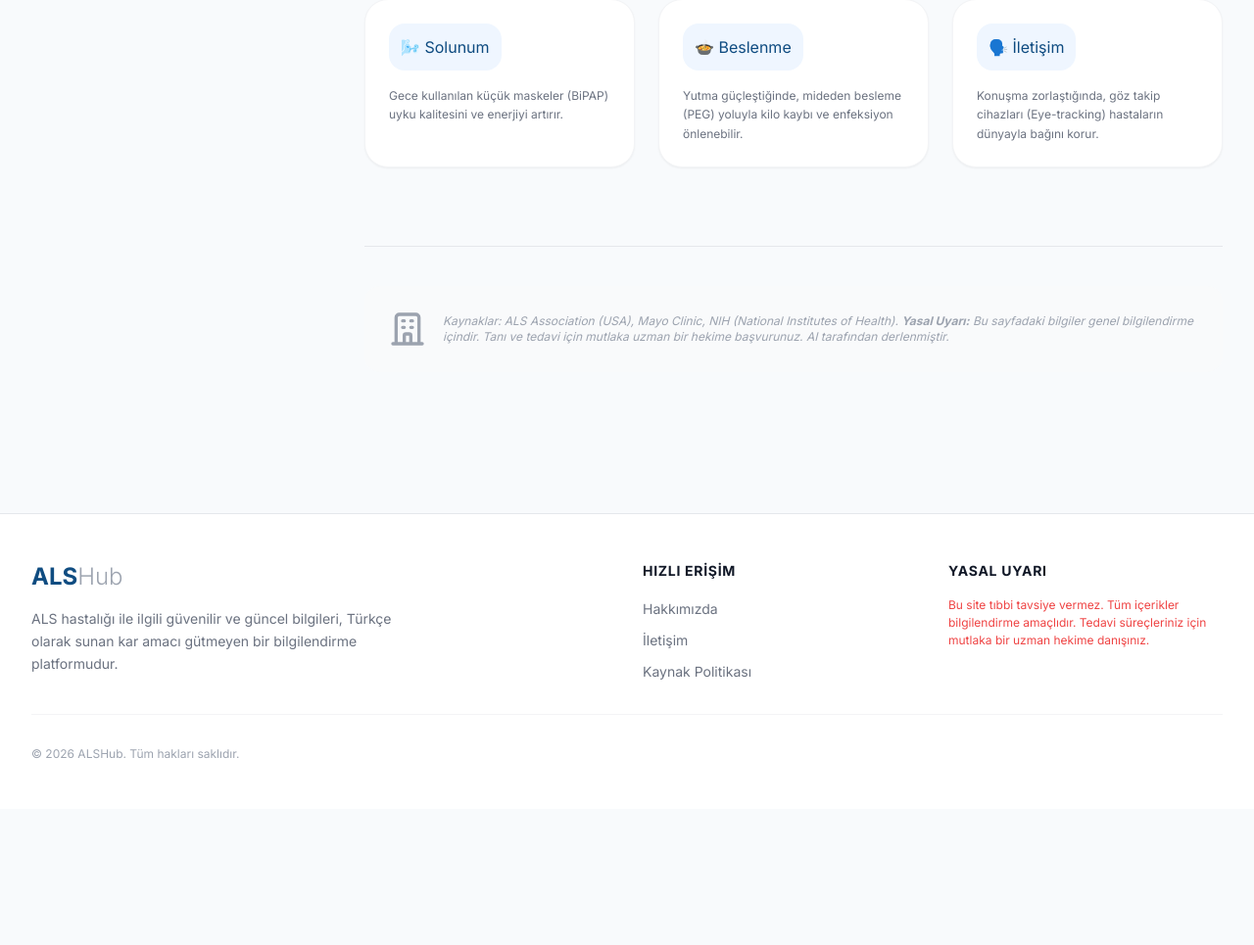
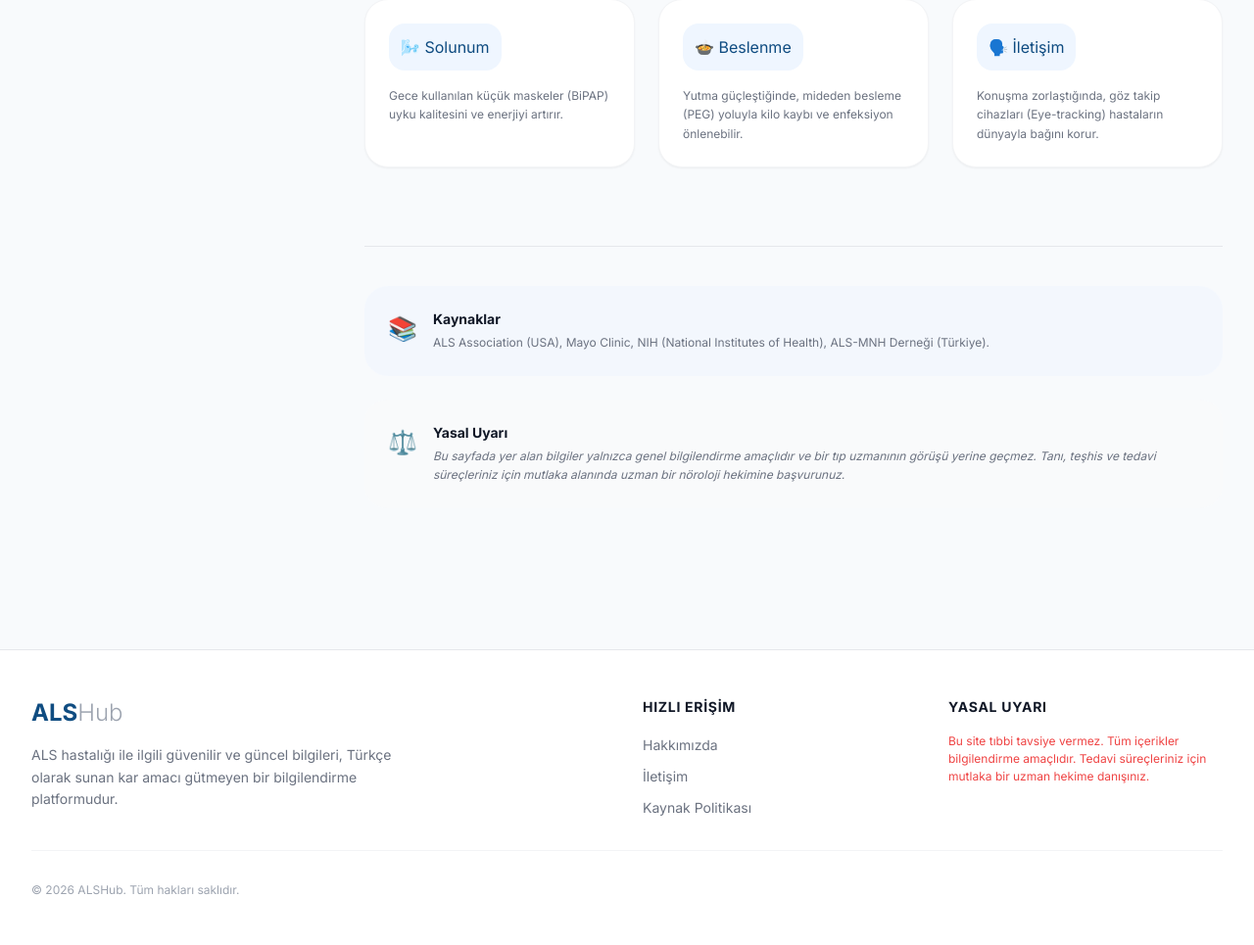
Before and after one commit to tokmakhead/alshub, a Laravel app: page /als-nedir in a window 1280 px wide. Shown: the part 3476-4441 px from the top of the page at 98% size. Before the commit the page ends 4250 px from the top, so only its background shows below. Run offline with Laravel 12, Linux system fonts and the light colour scheme; some libraries are stand-ins or nearby versions.

Commit message:
UI: Cleaned up 'ALS Nedir?' footer, separated sources and disclaimer

```diff
--- a/resources/views/frontend/pages/about_als.blade.php
+++ b/resources/views/frontend/pages/about_als.blade.php
@@ -197,14 +197,30 @@
                         </div>
                     </section>
 
-                    <!-- Disclaimer -->
+                    <!-- Sources & Disclaimer -->
                     <footer class="mt-20 pt-10 border-t border-gray-200">
-                        <div class="flex items-center gap-4 bg-gray-50 p-6 rounded-2xl">
-                            <svg class="w-10 h-10 text-gray-400 shrink-0" fill="none" stroke="currentColor" viewBox="0 0 24 24"><path stroke-linecap="round" stroke-linejoin="round" stroke-width="2" d="M19 21V5a2 2 0 00-2-2H7a2 2 0 00-2 2v16m14 0h2m-2 0h-5m-9 0H3m2 0h5M9 7h1m-1 4h1m4-4h1m-1 4h1m-5 10v-5a1 1 0 011-1h2a1 1 0 011 1v5m-4 0h4"></path></svg>
-                            <p class="text-xs text-gray-400 italic mb-0">
-                                Kaynaklar: ALS Association (USA), Mayo Clinic, NIH (National Institutes of Health).
-                                <strong>Yasal Uyarı:</strong> Bu sayfadaki bilgiler genel bilgilendirme içindir. Tanı ve tedavi için mutlaka uzman bir hekime başvurunuz. AI tarafından derlenmiştir.
-                            </p>
+                        <div class="space-y-6">
+                            <!-- Kaynaklar -->
+                            <div class="flex items-start gap-4 bg-blue-50/50 p-6 rounded-3xl">
+                                <span class="text-2xl mt-1">📚</span>
+                                <div>
+                                    <h5 class="text-sm font-bold text-gray-900 mb-1">Kaynaklar</h5>
+                                    <p class="text-xs text-gray-500 leading-relaxed mb-0">
+                                        ALS Association (USA), Mayo Clinic, NIH (National Institutes of Health), ALS-MNH Derneği (Türkiye).
+                                    </p>
+                                </div>
+                            </div>
+
+                            <!-- Yasal Uyarı -->
+                            <div class="flex items-start gap-4 bg-gray-50 p-6 rounded-3xl">
+                                <span class="text-2xl mt-1">⚖️</span>
+                                <div>
+                                    <h5 class="text-sm font-bold text-gray-900 mb-1">Yasal Uyarı</h5>
+                                    <p class="text-xs text-gray-500 italic leading-relaxed mb-0">
+                                        Bu sayfada yer alan bilgiler yalnızca genel bilgilendirme amaçlıdır ve bir tıp uzmanının görüşü yerine geçmez. Tanı, teşhis ve tedavi süreçleriniz için mutlaka alanında uzman bir nöroloji hekimine başvurunuz.
+                                    </p>
+                                </div>
+                            </div>
                         </div>
                     </footer>
 
```
